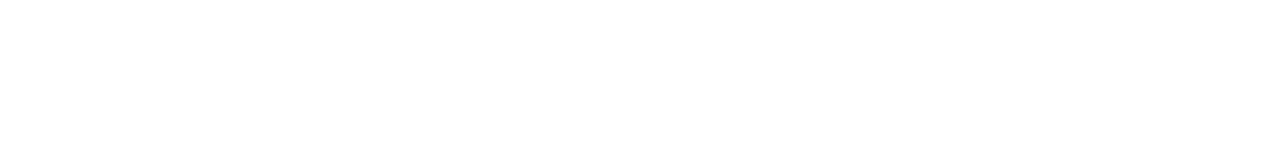
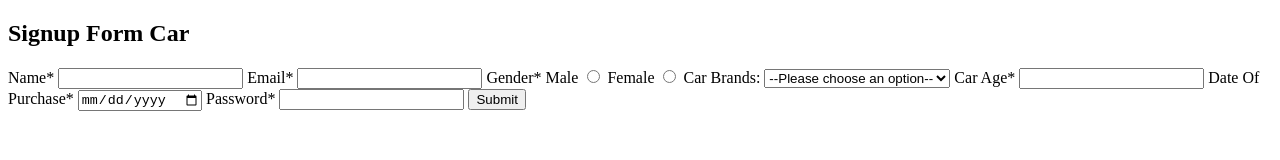
Before and after one commit to acciojob/car-insurance-form-skfarukhossain1998, a website: page main.html in a window 1280 px wide. Drawn offline with Linux system fonts and the light colour scheme.

Commit message:
created a submission

```diff
--- a/main.html
+++ b/main.html
@@ -7,7 +7,48 @@
 </head>
 
 <body>
-	<!-- the entire body must be written by student -->
+	<title>Signup Form Car</title>
+<h2>Signup Form Car</h2>
+
+	<main>
+		<form method="post">
+		<label for="name">Name*</label>
+		<input type="text" id="name" required>
+
+		<label for="email">Email*</label>
+		<input type="email" id="email" required>
+
+		<label>Gender*</label>
+		<label for="gender_m">Male</label>
+		<input type="radio" id="gender_m" name="gender" required>
+		<label for="gender_f">Female</label>
+		<input type="radio" id="gender_f" name="gender" required>
+
+		<label for="cars" >Car Brands:</label>
+		<select name="cars" id="cars" required>
+		  <option value="" disabled selected hidden >--Please choose an option--</option>
+			<option value="BMW">BMW</option>
+		  <option value="asus">asus</option>
+		  <option value="Mercedez">Mercedez</option>
+		</select>
+
+		<label for="carage">Car Age*</label>
+		<input type="number" id="carage" required>
+
+		<label for="dop">Date Of Purchase*</label>
+		<input type="date" id="dop" required>
+
+		<label for="password">Password*</label>
+		<input type="password" id="password" required>
+
+
+		<button type="submit" value="submit">Submit</button>
+
+
+
+
+		</form>
+
     <script type="text/javascript" src="./script.js">
 </script>
 
```
